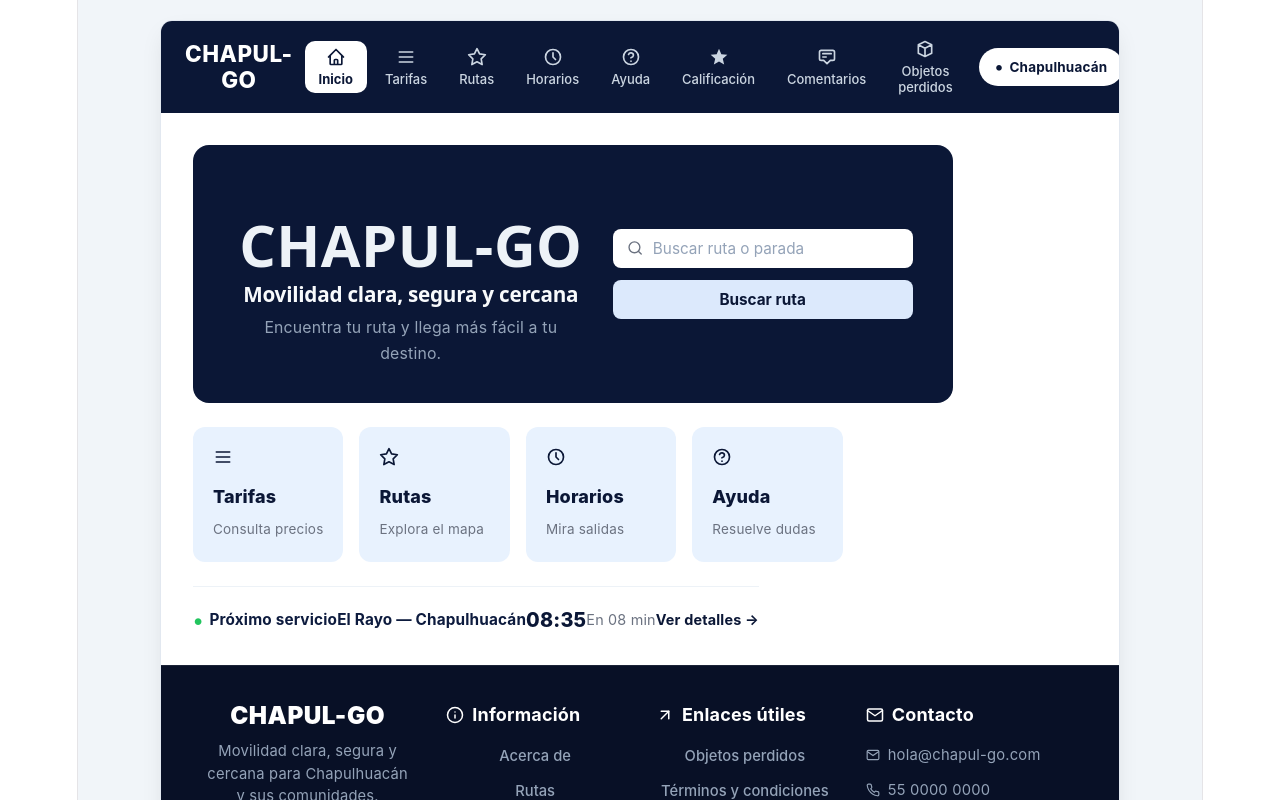
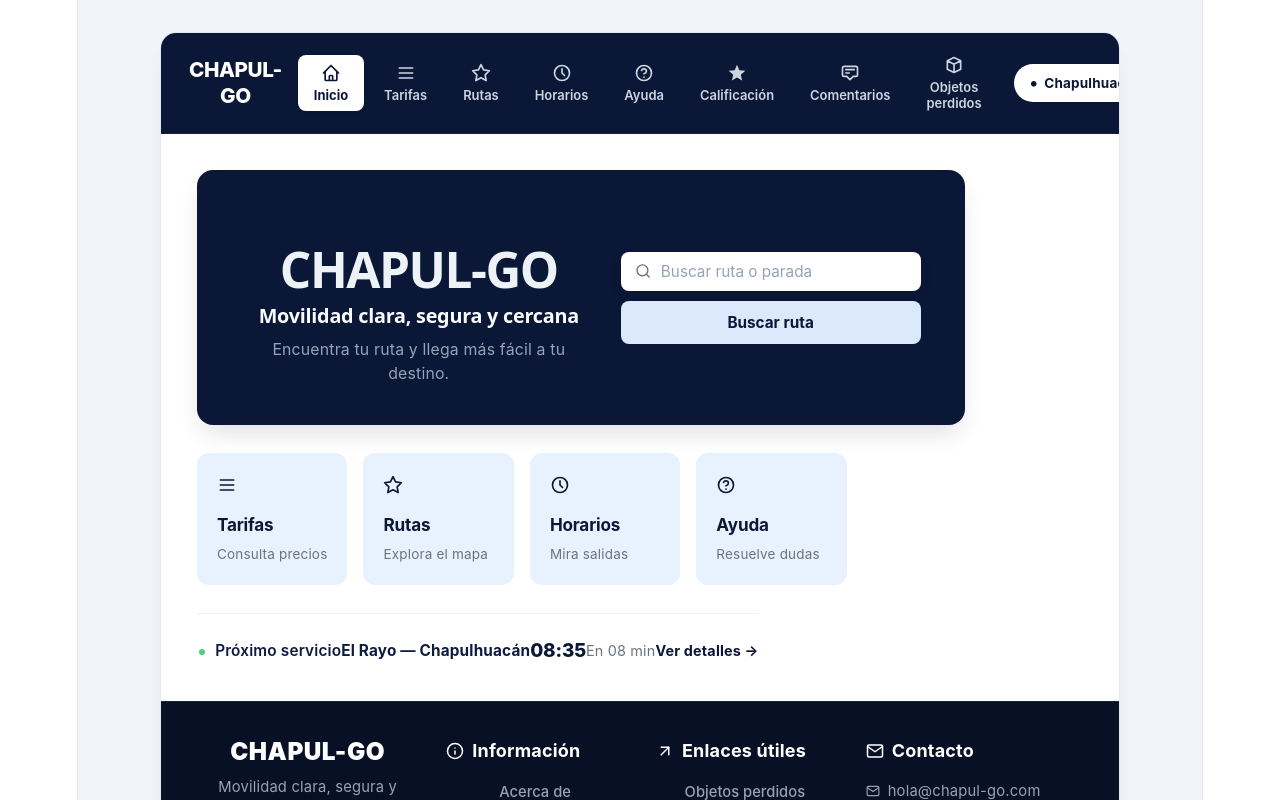
Before and after one commit to Estefany156/Chapulh.go, a React (Vite) app: page / in a window 1280 px wide. Shown: the top 800 px of the page. Built offline with nearby package versions, Linux system fonts and the light colour scheme.

Commit message:
mi cambios

```diff
--- a/src/App.css
+++ b/src/App.css
@@ -1,4 +1,4 @@
-/* --- Variables de Color de la Interfaz --- */
+/* --- Variables de Color (Exactamente las originales) --- */
 :root {
   --navy-bg: #0b1736;
   --navy-dark: #081026;
@@ -11,28 +11,32 @@
   --white: #ffffff;
 }
 
+/* Selector universal corregido (se cambió '-' por '*') */
 * {
   box-sizing: border-box;
   margin: 0;
   padding: 0;
   font-family: -apple-system, BlinkMacSystemFont, "Segoe UI", Roboto, Helvetica, Arial, sans-serif;
+  -webkit-font-smoothing: antialiased;
+  -moz-osx-font-smoothing: grayscale;
 }
 
 .app-viewport {
   background-color: #f1f5f9;
   min-height: 100vh;
-  padding: 20px;
+  padding: 32px 20px;
   display: flex;
   justify-content: center;
+  align-items: center;
 }
 
 .browser-mockup {
   width: 100%;
   max-width: 960px;
   background-color: var(--white);
-  border-radius: 12px;
+  border-radius: 16px;
   overflow: hidden;
-  box-shadow: 0 10px 25px -5px rgba(0, 0, 0, 0.1);
+  box-shadow: 0 20px 30px -10px rgba(13, 27, 62, 0.08), 0 10px 15px -5px rgba(13, 27, 62, 0.04);
   border: 1px solid #e2e8f0;
 }
 
@@ -42,15 +46,16 @@
   display: flex;
   align-items: center;
   justify-content: space-between;
-  padding: 12px 24px;
+  padding: 14px 28px;
   color: var(--white);
-  gap: 12px;
+  gap: 16px;
+  border-bottom: 1px solid rgba(255, 255, 255, 0.05);
 }
 
 .nav-brand {
-  font-size: 1.25rem;
+  font-size: 1.15rem;
   font-weight: 800;
-  letter-spacing: 0.5px;
+  letter-spacing: -0.02em;
 }
 
 .nav-menu {
@@ -67,23 +72,25 @@
   flex-direction: column;
   align-items: center;
   justify-content: center;
-  padding: 6px 14px;
-  border-radius: 10px;
+  padding: 8px 16px;
+  border-radius: 8px;
   cursor: pointer;
   font-size: 0.72rem;
-  font-weight: 500;
+  font-weight: 600;
   gap: 4px;
-  transition: all 0.2s ease;
+  transition: all 0.2s cubic-bezier(0.4, 0, 0.2, 1);
 }
 
 .nav-item:hover {
   color: var(--white);
+  background-color: rgba(255, 255, 255, 0.08);
 }
 
 .nav-item.active {
   background-color: var(--white);
   color: var(--navy-bg);
   font-weight: 700;
+  box-shadow: 0 2px 4px rgba(0, 0, 0, 0.06);
 }
 
 .location-pill {
@@ -96,6 +103,7 @@
   display: flex;
   align-items: center;
   gap: 6px;
+  box-shadow: 0 1px 3px rgba(0, 0, 0, 0.05);
 }
 
 .location-pill .dot {
@@ -105,22 +113,23 @@
 
 /* --- Contenedor Principal --- */
 .content-container {
-  padding: 32px;
+  padding: 36px;
   display: flex;
   flex-direction: column;
-  gap: 24px;
+  gap: 28px;
 }
 
 /* --- Banner Hero --- */
 .hero-card {
   background-color: var(--navy-bg);
   border-radius: 16px;
-  padding: 36px 40px;
+  padding: 40px 44px;
   color: var(--white);
   display: flex;
   justify-content: space-between;
   align-items: center;
   gap: 24px;
+  box-shadow: 0 12px 24px -6px rgba(11, 23, 54, 0.15);
 }
 
 .hero-text {
@@ -128,30 +137,31 @@
 }
 
 .hero-title {
-  font-size: 3.2rem;
-  font-weight: 900;
-  letter-spacing: 0.5px;
+  font-size: 2.75rem;
+  font-weight: 800;
+  letter-spacing: -0.03em;
   line-height: 1.1;
-  margin-bottom: 6px;
-  color:#edf2f7
+  margin-bottom: 8px;
+  color: #edf2f7;
 }
 
 .hero-subtitle {
-  font-size: 1.15rem;
-  font-weight: 700;
-  margin-bottom: 8px;
+  font-size: 1.1rem;
+  font-weight: 600;
+  margin-bottom: 10px;
   color: #f8fafc;
 }
 
 .hero-description {
   font-size: 0.88rem;
+  line-height: 1.5;
   color: var(--text-light-muted);
 }
 
 .hero-search-container {
   display: flex;
   flex-direction: column;
-  gap: 12px;
+  gap: 10px;
   width: 100%;
   max-width: 300px;
 }
@@ -164,6 +174,12 @@
   padding: 10px 14px;
   gap: 10px;
   color: var(--text-muted);
+  box-shadow: 0 4px 12px rgba(0, 0, 0, 0.08);
+  transition: box-shadow 0.2s ease, transform 0.2s ease;
+}
+
+.search-input-wrapper:focus-within {
+  box-shadow: 0 4px 16px rgba(0, 0, 0, 0.15);
 }
 
 .search-input {
@@ -183,15 +199,16 @@
   color: var(--navy-bg);
   border: none;
   border-radius: 8px;
-  padding: 10px;
+  padding: 12px;
   font-size: 0.85rem;
   font-weight: 700;
   cursor: pointer;
-  transition: background-color 0.2s ease;
+  transition: all 0.2s ease;
 }
 
 .btn-search:hover {
   background-color: #cbe0fd;
+  transform: translateY(-1px);
 }
 
 /* --- Grid de Accesos Rápido --- */
@@ -204,18 +221,18 @@
 .access-card {
   background-color: var(--light-blue-card);
   border-radius: 12px;
-  padding: 20px;
+  padding: 22px 20px;
   display: flex;
   flex-direction: column;
   align-items: flex-start;
   gap: 6px;
   cursor: pointer;
-  transition: transform 0.2s ease, box-shadow 0.2s ease;
+  transition: all 0.25s cubic-bezier(0.4, 0, 0.2, 1);
 }
 
 .access-card:hover {
-  transform: translateY(-2px);
-  box-shadow: 0 4px 12px rgba(13, 27, 62, 0.05);
+  transform: translateY(-3px);
+  box-shadow: 0 10px 20px -5px rgba(13, 27, 62, 0.08);
 }
 
 .card-icon {
@@ -224,20 +241,22 @@
 }
 
 .card-title {
-  font-size: 1rem;
-  font-weight: 800;
+  font-size: 0.95rem;
+  font-weight: 700;
+  letter-spacing: -0.01em;
   color: var(--navy-bg);
 }
 
 .card-sub {
   font-size: 0.75rem;
+  line-height: 1.4;
   color: var(--text-muted);
 }
 
 /* --- Bar de Estado / Próximo Servicio --- */
 .status-bar {
   border-top: 1px solid #edf2f7;
-  padding-top: 20px;
+  padding-top: 24px;
   display: flex;
   align-items: center;
   justify-content: space-between;
@@ -246,15 +265,21 @@
 
 .status-label {
   color: var(--text-dark);
-  font-weight: 700;
+  font-weight: 600;
   display: flex;
   align-items: center;
-  gap: 6px;
+  gap: 8px;
 }
 
 .status-dot {
   color: var(--green-accent);
-  font-size: 1.2rem;
+  font-size: 1.1rem;
+  animation: pulse 2s cubic-bezier(0.4, 0, 0.6, 1) infinite;
+}
+
+@keyframes pulse {
+  0%, 100% { opacity: 1; }
+  50% { opacity: 0.35; }
 }
 
 .status-route {
@@ -264,8 +289,9 @@
 
 .status-time {
   font-weight: 800;
-  font-size: 1.1rem;
+  font-size: 1.05rem;
   color: var(--navy-bg);
+  letter-spacing: -0.01em;
 }
 
 .status-eta {
@@ -278,17 +304,26 @@
   font-weight: 700;
   text-decoration: none;
   font-size: 0.8rem;
+  transition: opacity 0.2s ease;
 }
 
 .status-link:hover {
   text-decoration: underline;
+  opacity: 0.85;
 }
 
 /* --- Responsive Layout --- */
 @media (max-width: 768px) {
+  .content-container {
+    padding: 24px 18px;
+  }
   .hero-card {
     flex-direction: column;
     align-items: flex-start;
+    padding: 32px 24px;
+  }
+  .hero-title {
+    font-size: 2.2rem;
   }
   .hero-search-container {
     max-width: 100%;
@@ -299,9 +334,10 @@
   .status-bar {
     flex-direction: column;
     align-items: flex-start;
-    gap: 10px;
+    gap: 12px;
   }
   .navbar {
     flex-wrap: wrap;
+    padding: 14px 18px;
   }
 }
```
